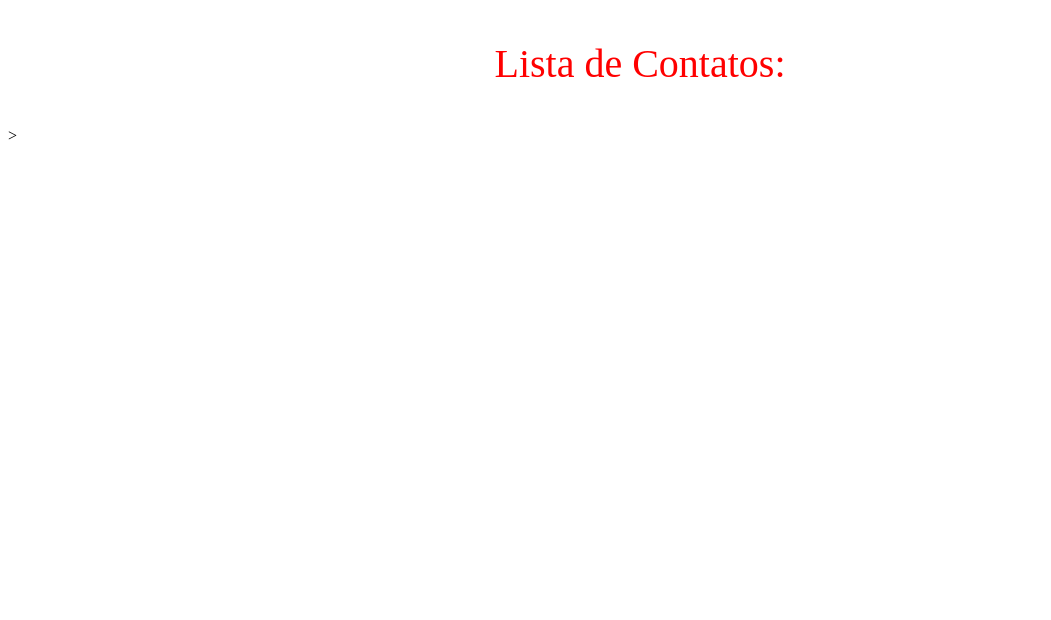
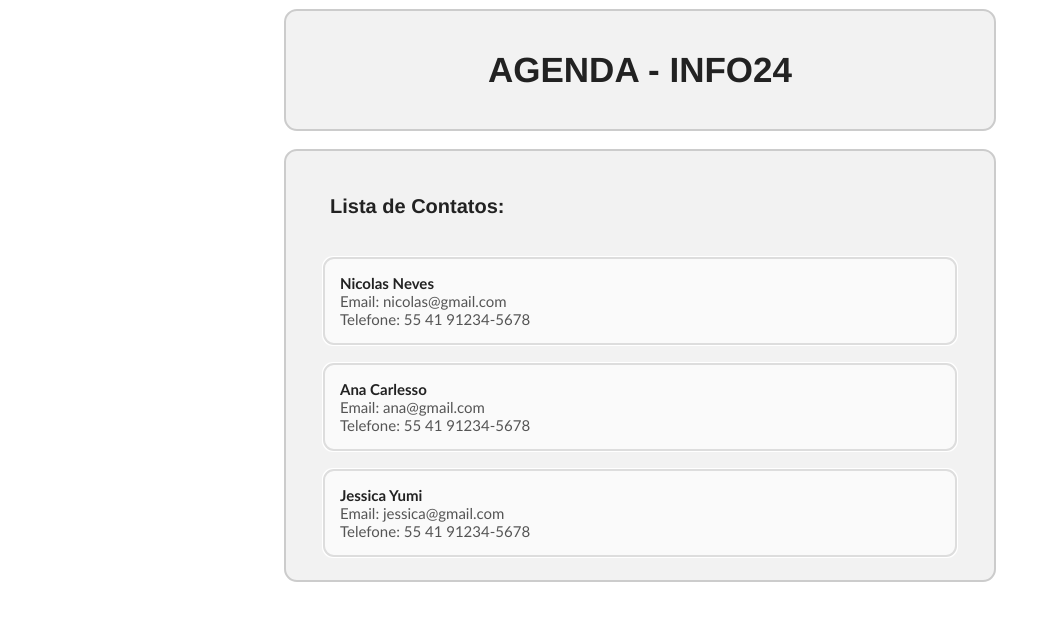
Before and after one commit to giovanafarias/view-agenda-html-css-giovanafarias, a plain HTML site: page index.html in a window 1280 px wide. Shown: the whole page, without its empty margins (0-1051 px from the left). Drawn offline with Linux system fonts and the light colour scheme.

Commit message:
primeira tela quase pronta

```diff
--- /dev/null
+++ b/css/styles.css
@@ -0,0 +1,69 @@
+p {
+    font-size: 35px;
+    font-weight: bold;
+    font-family:'Franklin Gothic Medium';
+    color: #222222;
+    text-align: center;
+}
+
+body {
+    background-color: #ffffff;
+}
+
+.b {
+    padding: 5px;
+    margin: 10px auto;
+    max-width: 700px;
+    background-color: #f2f2f2;
+    outline-style: auto;
+    outline-color: #cccccc;
+    margin-bottom: 20px;
+    border-radius: 12px;
+}
+
+.subtitulo {
+    font-size: 20px;
+    font-weight: bold;
+    font-family: 'Franklin Gothic Medium';
+    color: #222222;
+    margin: 40px;
+    text-align: left;
+}
+
+.contato {
+    padding: 16px;
+    margin: 20px auto;
+    max-width: 600px;
+    background-color: #fafafa;
+    outline-style: auto;
+    outline-color: #dddddd;
+    font-size: 15px;
+    text-align: left;
+    color: #000000;
+    border-radius: 10px;
+}
+
+.contato:hover {
+    background-color: #ffffff;
+    box-shadow: 0 4px 10px #0000001a;
+    transform: translateY(-2px);
+}
+
+.contato:focus {
+    background-color: #e8e8e8;
+    box-shadow: 0 4px 10px rgba(0,0,0,0.1);
+    transform: translateY(-2px);
+    outline: none;
+    transition: all 0.3s ease;
+}
+
+.contato .nome {
+    font-family: Calibri;
+    font-weight: bold;
+    color: #222222;
+}
+
+.contato .email, .contato .telefone {
+    font-family: Calibri;
+    color: #555555;
+}
--- a/index.html
+++ b/index.html
@@ -3,12 +3,37 @@
 <head>
     <meta charset="UTF-8">
     <meta name="viewport" content="width=device-width, initial-scale=1.0">
-    <title>Agenda INFO24</title>
-    <link rel="stylesheet" href="styles.css"></link>
+    <title>Agenda - INFO24</title>
+    <link rel="stylesheet" href="css/styles.css">
 </head>
+
 <body>
 
-    <p>Lista de Contatos:</p>>
+    <div class="b">
+        <p>AGENDA - INFO24</p>
+    </div>
+
+    <div class="b">
+        <h1 class="subtitulo">Lista de Contatos:</h1>
+
+        <div class="contato" tabindex="0">
+            <div class="nome">Nicolas Neves</div>
+            <div class="email">Email: nicolas@gmail.com</div>
+            <div class="telefone">Telefone: 55 41 91234-5678</div>
+        </div>
+
+        <div class="contato" tabindex="0">
+            <div class="nome">Ana Carlesso</div>
+            <div class="email">Email: ana@gmail.com</div>
+            <div class="telefone">Telefone: 55 41 91234-5678</div>
+        </div>
+
+        <div class="contato" tabindex="0">
+            <div class="nome">Jessica Yumi</div>
+            <div class="email">Email: jessica@gmail.com</div>
+            <div class="telefone">Telefone: 55 41 91234-5678</div>
+        </div>
+    </div>
 
 </body>
 </html>
--- a/styles.css
+++ /dev/null
@@ -1,5 +0,0 @@
-p {
-    font-size: 40px;
-    color: red;
-    text-align: center;
-}
```
Also changed, not shown: cadastro.html (+3 -3 lines).
